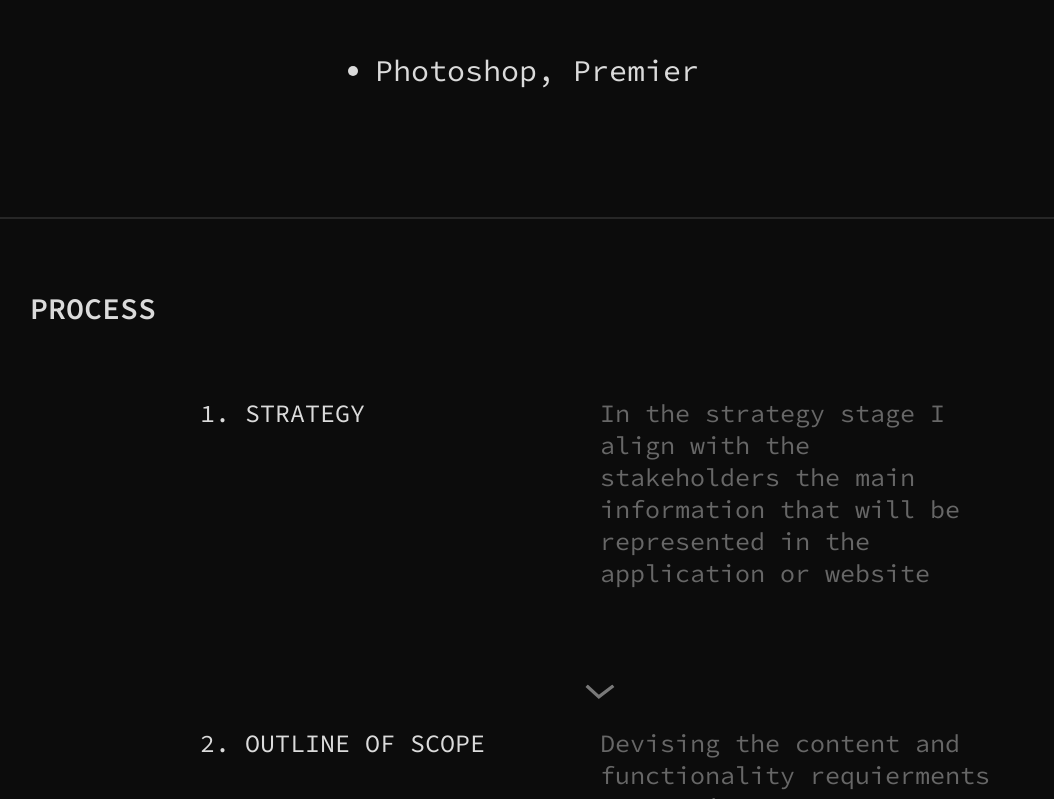
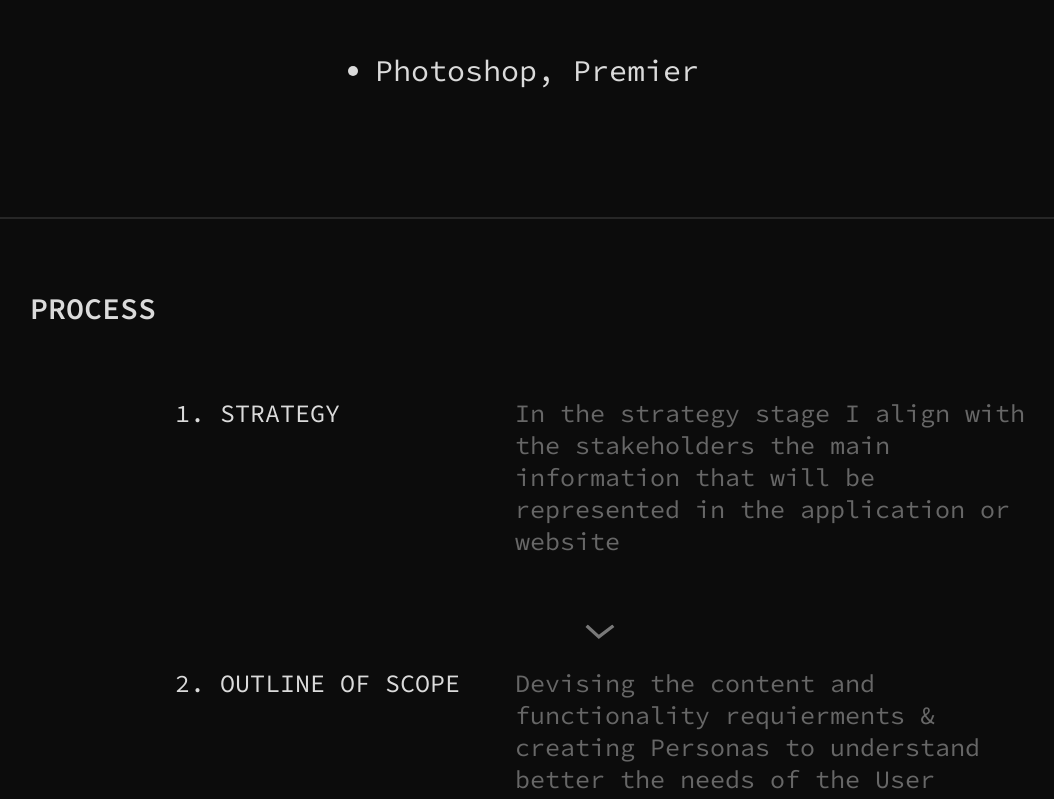
Before and after one commit to Aldo8738/Aldo8738.github.io, a plain HTML site: page index.html in a window 1280 px wide. Shown: the part 2001-2800 px from the top of the page, without its empty margins (40-1094 px from the left). Drawn offline with Linux system fonts and the light colour scheme.

Commit message:
changing some css

```diff
--- a/portfolio.css
+++ b/portfolio.css
@@ -178,7 +178,7 @@ h5 {
   outline: none;
   font-size: 4rem;
   transition: 0.4s;
-  height: 33rem;
+  height: 27rem;
   text-transform: uppercase;
   display: flex;
   position: relative;
@@ -209,19 +209,19 @@ h5 {
 }
 
 .accordion-wrapper {
-  width: 80rem;
+  width: 85rem;
   margin: auto;
   display: flex;
   flex-direction: column;
 }
 
 .accordion-left {
-  width: 50%;
+  width: 40%;
   font-size: 2.5rem;
 }
 
 .accordion-right {
-  width: 50%;
+  width: 60%;
   font-size: 3rem;
   text-transform: none;
   color: #676767;
```
